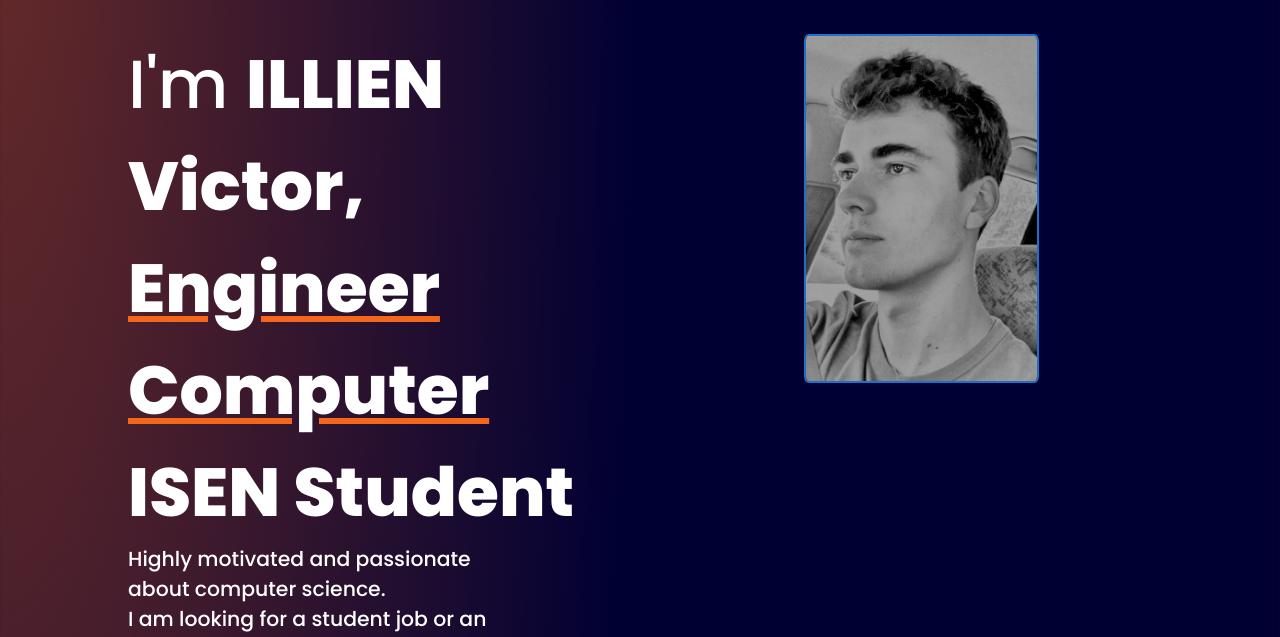
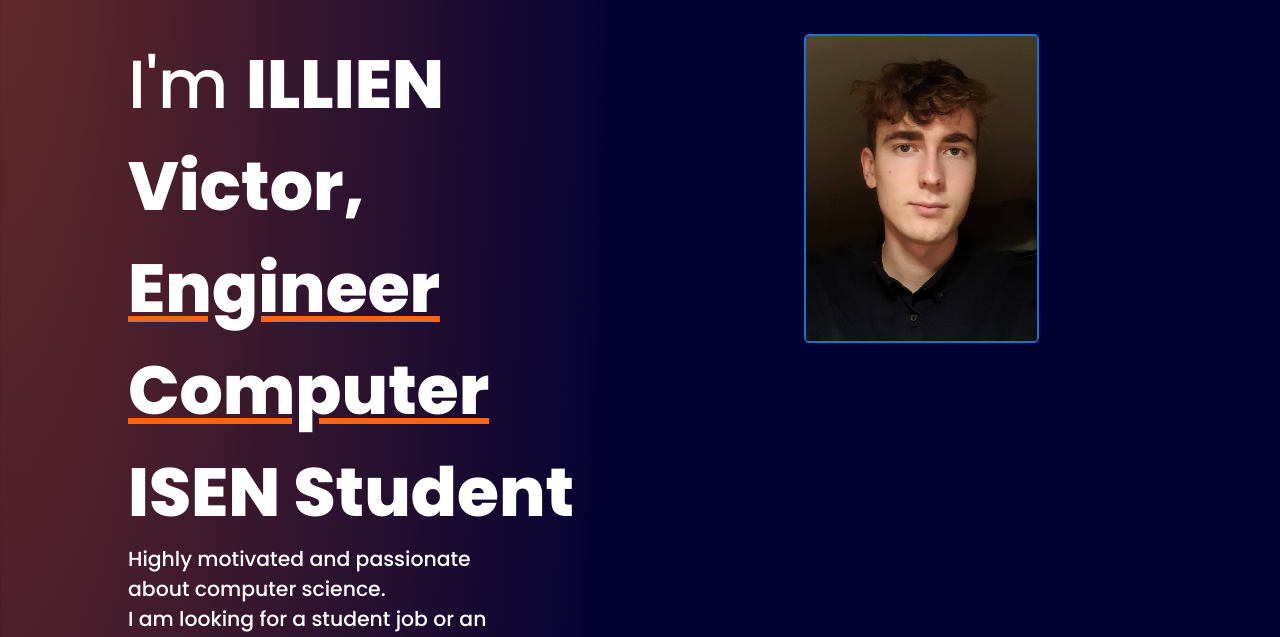
Before and after one commit to Gouderg/website-cv, a plain HTML site: page en/index.html in a window 1280 px wide. Shown: the part 163-800 px from the top of the page. Drawn offline with Linux system fonts and the light colour scheme; files whose address does not match are found by name; a web font is replaced by a local one.

Commit message:
Changement photo

```diff
--- a/en/index.html
+++ b/en/index.html
@@ -76,7 +76,7 @@
 
             </div>
             <div class="presentation-right">
-                <img src="../assets/res/img/photo_profil2.jpg" alt="photo-profil" class="pp">
+                <img src="../assets/res/img/photo_profil3.jpg" alt="photo-profil" class="pp">
             </div>
         </section>
 
```
Also changed, not shown: fr/index.html (+1 -1 lines), assets/res/img/photo_profil2.jpg (deleted), assets/res/img/photo_profil3.jpg (added), 2 other files.
